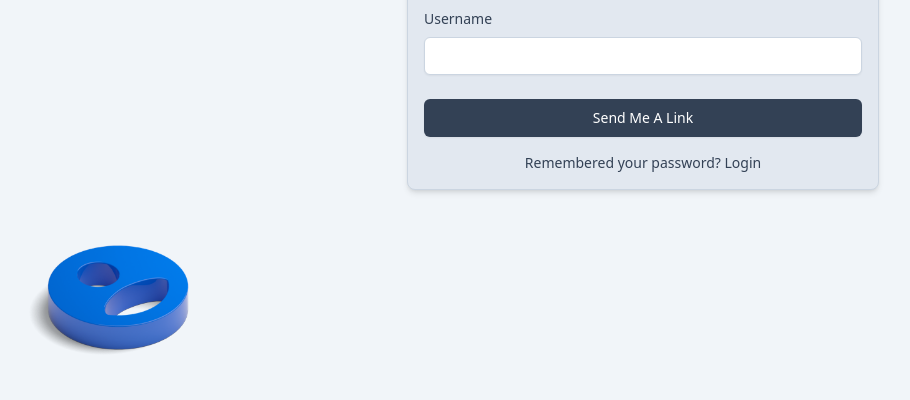
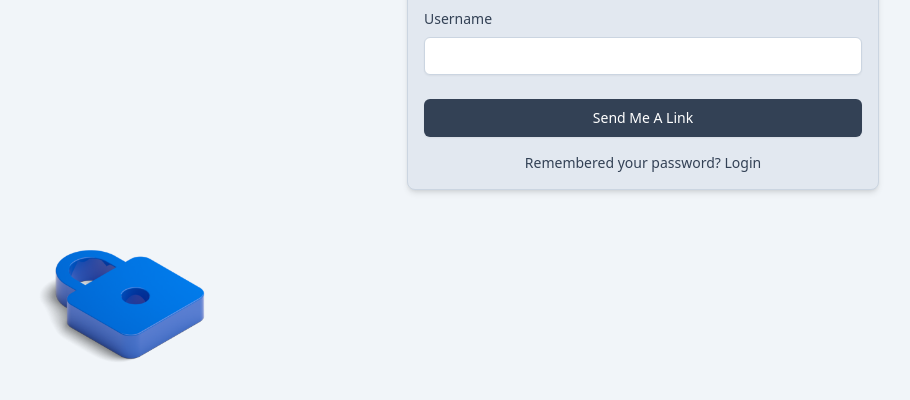
Before and after one commit to JuanRojoA/example-blog-project, a website built with Vite: page src/pages/forgot_password.html in a window 1280 px wide. Shown: the part 112-512 px from the top of the page, without its empty margins (257-1167 px from the left). Built offline with nearby package versions, Linux system fonts and the light colour scheme.

Commit message:
Update forgot password page image

```diff
--- a/src/pages/forgot_password.html
+++ b/src/pages/forgot_password.html
@@ -11,7 +11,7 @@
 <body class="bg-slate-100 min-h-dvh w-full">
     <div class="grid grid-cols-1 md:grid-cols-2 gap-4 w-full max-w-screen-lg mx-auto min-h-dvh">
         <section class="hidden md:flex flex-col justify-center items-center h-full">
-            <img src="../images/login_illustration.png" alt="Login Illustration"
+            <img src="../images/forgot_password_illustration.png" alt="Login Illustration"
                 class="w-full h-full object-contain max-w-80" />
         </section>
         <main class="h-full max-h-max w-full flex flex-col justify-center items-center p-4">
```
